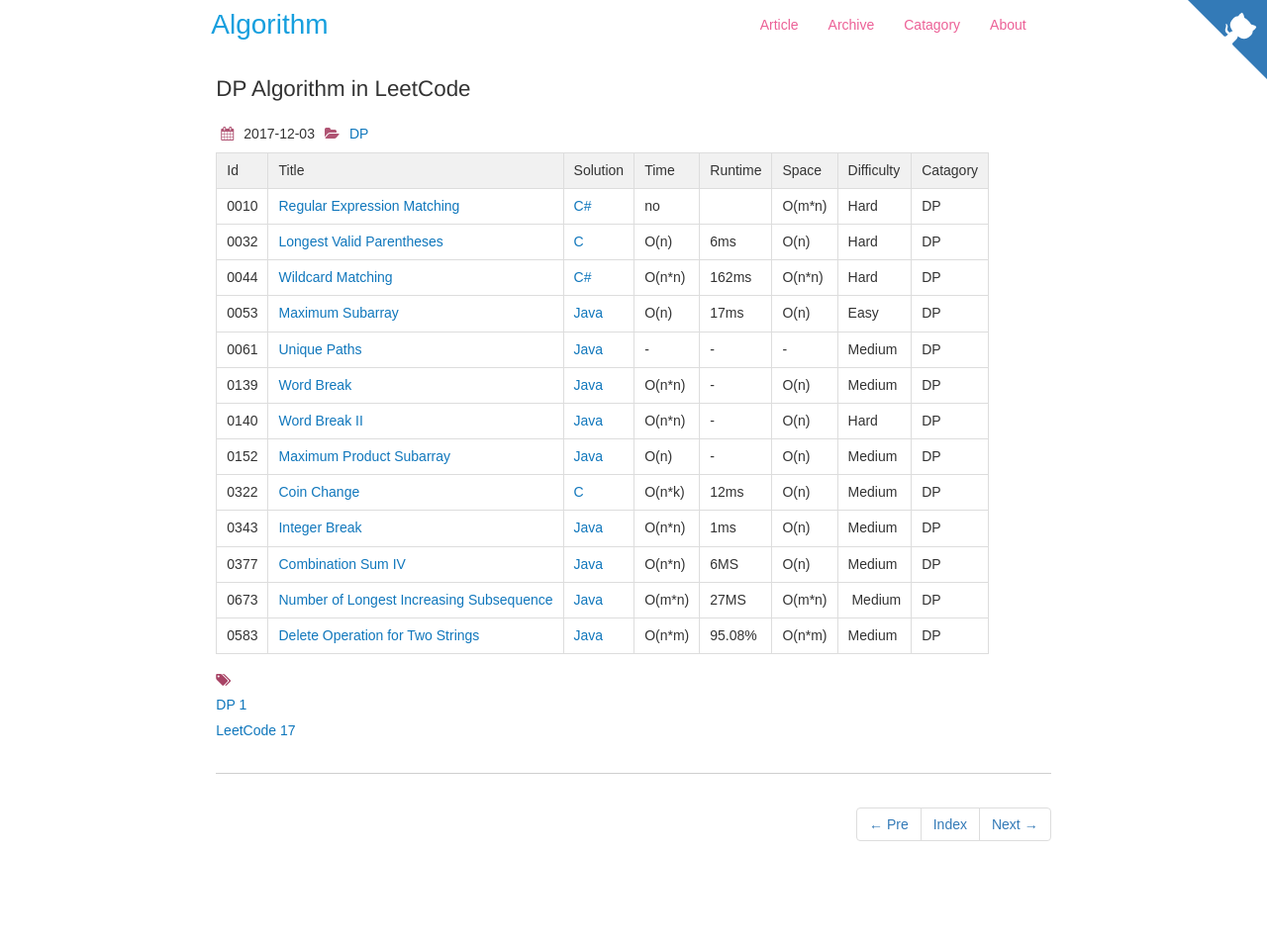
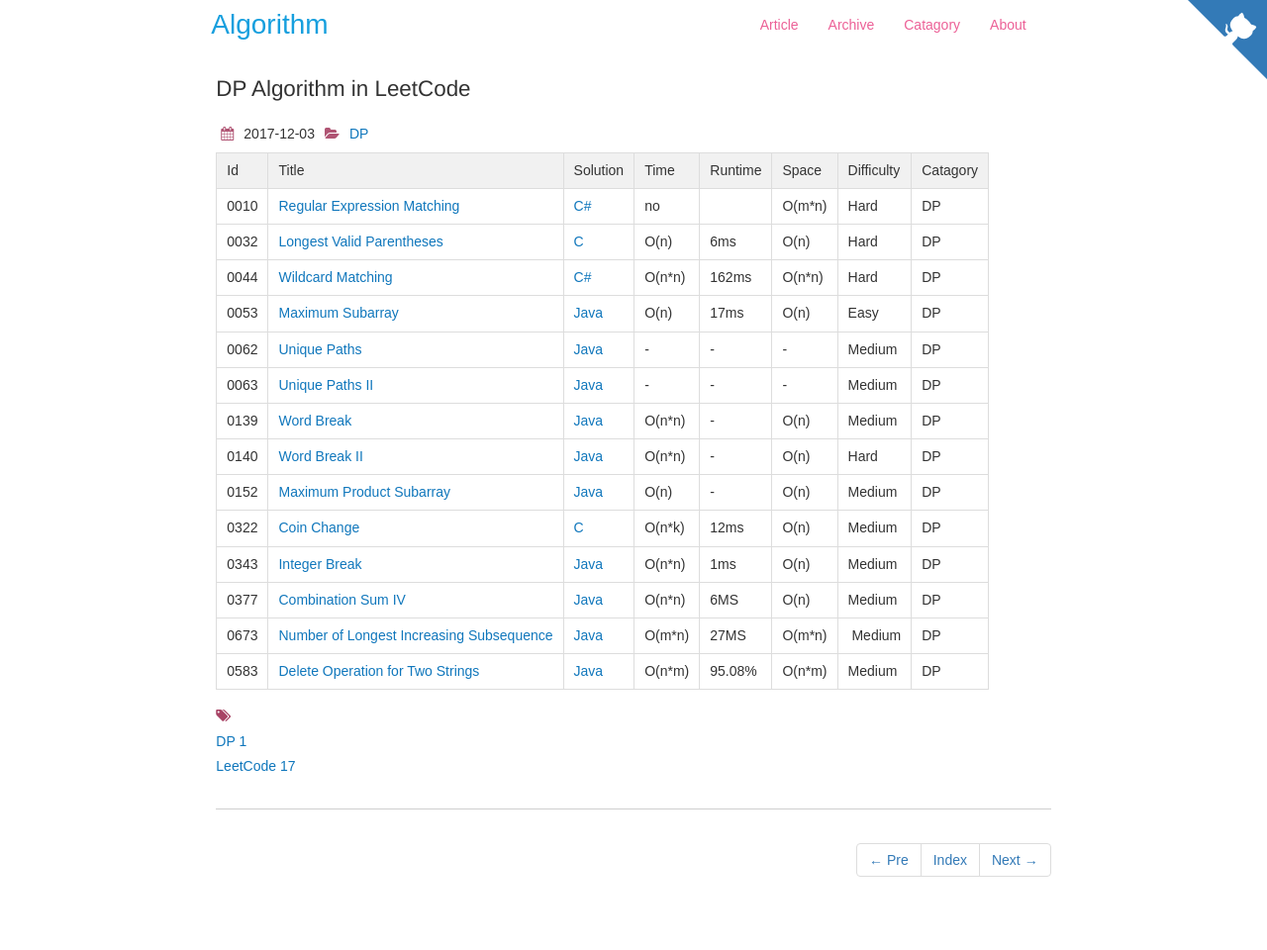
Before and after one commit to dunso/algorithm, a Jekyll site: the page built from docs/_posts/2017-12-03-DP.md, in a window 1280 px wide. Shown: the whole page at 99% size. Built offline with Jekyll 4.4.1, drawn with Linux system fonts in a browser that asks for light colours; nearby versions of some CDN libraries; before the commit the page ends 924 px from its top, so only the background shows below that.

Commit message:
Update 2017-12-03-DP.md

```diff
--- a/docs/_posts/2017-12-03-DP.md
+++ b/docs/_posts/2017-12-03-DP.md
@@ -16,7 +16,8 @@
 |0032|[Longest Valid Parentheses](https://leetcode.com/problems/longest-valid-parentheses) | [C](https://e.srl/leetcode-32/)  | O(n) |6ms| O(n)  |  Hard |DP|
 |0044|[Wildcard Matching](https://leetcode.com/problems/wildcard-matching/) | [C#](https://e.srl/leetcode-44/)  | O(n\*n) |162ms| O(n\*n)  |  Hard |DP|
 |0053|[Maximum Subarray](https://leetcode.com/problems/maximum-subarray) | [Java](https://e.srl/leetcode-53/)  | O(n) |17ms| O(n)  |  Easy |DP|
-|0061|[Unique Paths](https://leetcode.com/problems/unique-paths) | [Java](https://e.srl/leetcode-61/)  |-|-|-|  Medium |DP|
+|0062|[Unique Paths](https://leetcode.com/problems/unique-paths) | [Java](https://e.srl/leetcode-61/)  |-|-|-|  Medium |DP|
+|0063|[Unique Paths II](https://leetcode.com/problems/unique-paths-ii) | [Java](https://e.srl/leetcode-63/)  |-|-|-|  Medium |DP|
 |0139|[Word Break](https://leetcode.com/problems/word-break/) | [Java](https://e.srl/leetcode-139/)  | O(n\*n) |-| O(n)  |  Medium |DP|
 |0140|[Word Break II](https://leetcode.com/problems/word-break-ii/) | [Java](https://e.srl/leetcode-140/)  | O(n\*n) |-| O(n)  |  Hard |DP|
 |0152|[Maximum Product Subarray](https://leetcode.com/problems/maximum-product-subarray/) | [Java](https://e.srl/leetcode-152/)  | O(n) |-| O(n)  |  Medium |DP|
```
